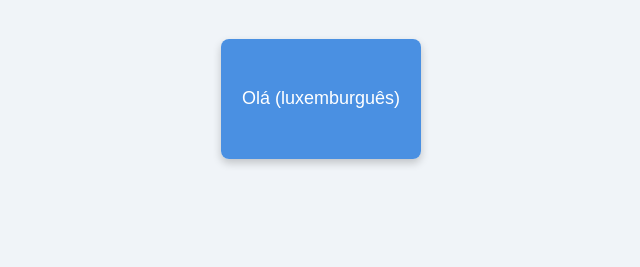
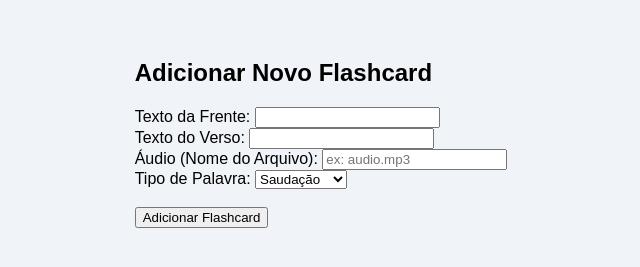
Before and after one commit to llshb/Aprender-Luxemburgues-, a plain HTML site: page index.html in a window 1280 px wide. Shown: the part 89-356 px from the top of the page, without its empty margins (319-959 px from the left). Drawn offline with Linux system fonts and the light colour scheme.

Commit message:
Update index.html

```diff
--- a/index.html
+++ b/index.html
@@ -3,7 +3,7 @@
 <head>
     <meta charset="UTF-8">
     <meta name="viewport" content="width=device-width, initial-scale=1.0">
-    <title>Flashcards</title>
+    <title>Flashcards com Áudio</title>
     <style>
         body {
             font-family: Arial, sans-serif;
@@ -53,10 +53,7 @@
             backface-visibility: hidden;
             border-radius: 8px;
         }
-        .front {
-            background-color: #4a90e2;
-            color: white;
-        }
+        .front { color: white; }
         .back {
             background-color: #f2a541;
             color: white;
@@ -83,51 +80,75 @@
             justify-content: center;
             cursor: pointer;
         }
+        /* Cores dos flashcards por tipo */
+        .type-saudacao { background-color: #4a90e2; }
+        .type-verbo { background-color: #ff6b6b; }
+        .type-substantivo { background-color: #4caf50; }
     </style>
 </head>
 <body>
 
     <h1>Flashcards com Áudio</h1>
-    <div class="flashcard-container">
-        <div class="flashcard" onclick="this.classList.toggle('flip')">
-            <div class="front">Olá (luxemburguês)</div>
-            <div class="back">
-                Moien
-                <button class="audio-btn" onclick="playAudio('audio1')">🔊</button>
-            </div>
-        </div>
+    <div class="flashcard-container" id="flashcardContainer"></div>
 
-        <!-- Adicione mais flashcards conforme necessário -->
-    </div>
+    <!-- Formulário para adicionar novos flashcards -->
+    <form id="addFlashcardForm">
+        <h2>Adicionar Novo Flashcard</h2>
+        <label for="frontText">Texto da Frente:</label>
+        <input type="text" id="frontText" required><br>
 
-    <audio id="audio1" src="moien.mp3"></audio>
+        <label for="backText">Texto do Verso:</label>
+        <input type="text" id="backText" required><br>
+
+        <label for="audioSrc">Áudio (Nome do Arquivo):</label>
+        <input type="text" id="audioSrc" placeholder="ex: audio.mp3" required><br>
+
+        <label for="type">Tipo de Palavra:</label>
+        <select id="type">
+            <option value="saudacao">Saudação</option>
+            <option value="verbo">Verbo</option>
+            <option value="substantivo">Substantivo</option>
+        </select><br><br>
+
+        <button type="button" onclick="addFlashcard()">Adicionar Flashcard</button>
+    </form>
 
     <script>
-        // Função para tocar o áudio
-        function playAudio(id) {
-            const audio = document.getElementById(id);
+        const flashcardContainer = document.getElementById('flashcardContainer');
+
+        function addFlashcard() {
+            const frontText = document.getElementById('frontText').value;
+            const backText = document.getElementById('backText').value;
+            const audioSrc = document.getElementById('audioSrc').value;
+            const type = document.getElementById('type').value;
+
+            // Criar o flashcard com o conteúdo
+            const flashcard = document.createElement('div');
+            flashcard.classList.add('flashcard', `type-${type}`);
+            flashcard.innerHTML = `
+                <div class="front">${frontText}</div>
+                <div class="back">
+                    ${backText}
+                    <button class="audio-btn" onclick="playAudio('${audioSrc}')">🔊</button>
+                </div>
+            `;
+
+            // Adiciona funcionalidade de virar o cartão
+            flashcard.addEventListener('click', () => flashcard.classList.toggle('flip'));
+
+            // Adiciona o flashcard ao container
+            flashcardContainer.appendChild(flashcard);
+
+            // Limpa o formulário
+            document.getElementById('frontText').value = '';
+            document.getElementById('backText').value = '';
+            document.getElementById('audioSrc').value = '';
+        }
+
+        function playAudio(audioFile) {
+            let audio = new Audio(audioFile);
             audio.play();
         }
-
-        // Simulando o algoritmo de repetição
-        let cardHistory = {};
-
-        function studyCard(cardId) {
-            const now = Date.now();
-            if (!cardHistory[cardId]) cardHistory[cardId] = { interval: 1, lastStudied: now };
-
-            const { interval, lastStudied } = cardHistory[cardId];
-            const daysSinceLastStudy = (now - lastStudied) / (1000 * 60 * 60 * 24);
-
-            if (daysSinceLastStudy >= interval) {
-                alert(`Hora de revisar o card ${cardId}!`);
-                cardHistory[cardId].interval *= 2;  // Dobra o intervalo
-                cardHistory[cardId].lastStudied = now;
-            }
-        }
-
-        // Exemplo de uso do algoritmo com o primeiro flashcard
-        setInterval(() => studyCard('audio1'), 60000);  // Chama a cada minuto para testar
     </script>
 
 </body>
```
